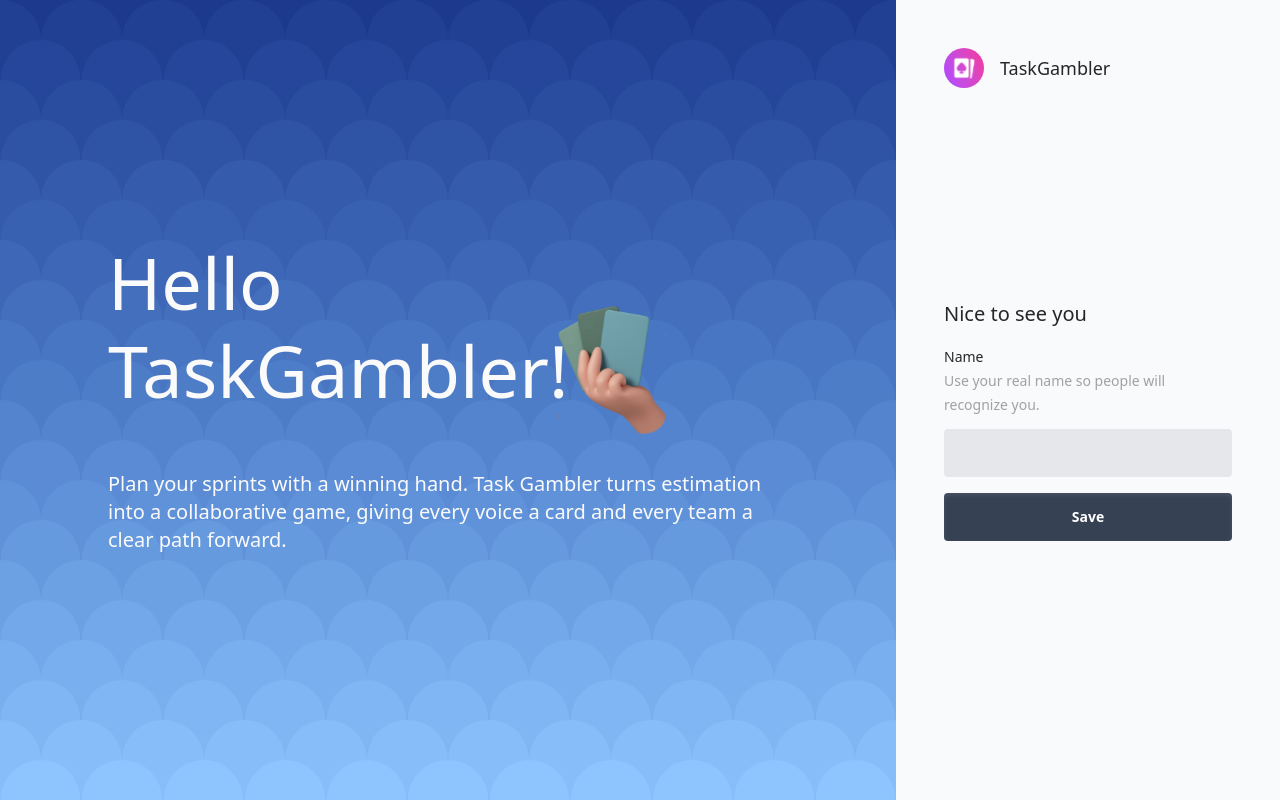
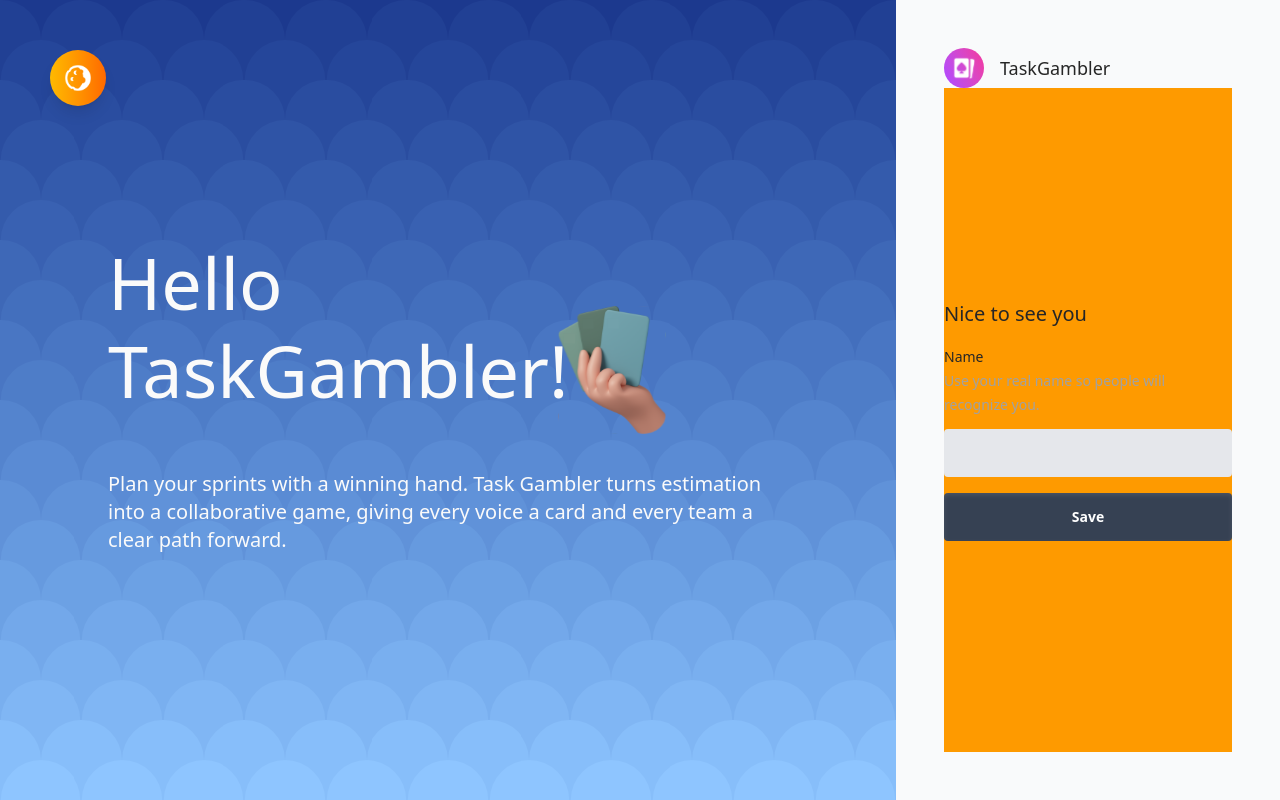
Before and after one commit to cristijigau/TaskGambler, a React (Vite) app: page / in a window 1280 px wide. Built offline with nearby package versions, Linux system fonts and the light colour scheme.

Commit message:
add theme switch toggle

```diff
--- a/src/App.tsx
+++ b/src/App.tsx
@@ -1,4 +1,3 @@
-import "./App.css";
 import { MainLayout } from "./views/MainLayout";
 
 function App() {
--- a/src/components/LoginForm.tsx
+++ b/src/components/LoginForm.tsx
@@ -49,7 +49,7 @@ export const LoginForm = ({ setIsLoggedIn }: Props) => {
   };
 
   return (
-    <div className="flex flex-col gap-4 size-full justify-center">
+    <div className="flex flex-col gap-4 size-full justify-center dark:bg-amber-500">
       <h3 className="text-xl font-medium text-neutral-800">
         Nice to see you {savedUsername && ` again, ${savedUsername}!`}
       </h3>
--- /dev/null
+++ b/src/components/ThemeToggle.tsx
@@ -0,0 +1,117 @@
+import { useState, useEffect, useRef, useCallback } from "react";
+import sunIcon from "../assets/sun.svg";
+import moonIcon from "../assets/moon.svg";
+import cn from "classnames";
+import { useThemeContext } from "../hooks/useThemeContext";
+
+export const ThemeToggle = () => {
+  const { isDark, toggleTheme } = useThemeContext();
+  const [position, setPosition] = useState({ x: 50, y: 50 });
+  const [isDragging, setIsDragging] = useState(false);
+  const [dragStart, setDragStart] = useState({ x: 0, y: 0 });
+  const [hasMoved, setHasMoved] = useState(false);
+  const mouseDownTimeRef = useRef<number>(0);
+
+  const handleMouseDown = (e: React.MouseEvent) => {
+    e.stopPropagation();
+    e.preventDefault();
+
+    setIsDragging(true);
+    setHasMoved(false);
+    mouseDownTimeRef.current = Date.now();
+
+    setDragStart({
+      x: e.clientX - position.x,
+      y: e.clientY - position.y,
+    });
+  };
+
+  const handleMouseUp = useCallback(
+    (e: MouseEvent) => {
+      e.stopPropagation();
+
+      const clickDuration = Date.now() - mouseDownTimeRef.current;
+
+      if (!hasMoved && clickDuration < 200) {
+        toggleTheme();
+      }
+
+      setIsDragging(false);
+      setHasMoved(false);
+    },
+    [hasMoved, toggleTheme]
+  );
+
+  useEffect(() => {
+    const handleMouseMove = (e: MouseEvent) => {
+      if (!isDragging) {
+        return;
+      }
+
+      const newX = e.clientX - dragStart.x;
+      const newY = e.clientY - dragStart.y;
+
+      const maxX = window.innerWidth - 60;
+      const maxY = window.innerHeight - 60;
+
+      const constrainedX = Math.max(0, Math.min(newX, maxX));
+      const constrainedY = Math.max(0, Math.min(newY, maxY));
+
+      const moveDistance =
+        Math.abs(constrainedX - position.x) +
+        Math.abs(constrainedY - position.y);
+      if (moveDistance > 5) {
+        setHasMoved(true);
+      }
+
+      setPosition({
+        x: constrainedX,
+        y: constrainedY,
+      });
+    };
+
+    if (isDragging) {
+      document.addEventListener("mousemove", handleMouseMove);
+      document.addEventListener("mouseup", handleMouseUp);
+    }
+
+    return () => {
+      document.removeEventListener("mousemove", handleMouseMove);
+      document.removeEventListener("mouseup", handleMouseUp);
+    };
+  }, [isDragging, dragStart, position, handleMouseUp]);
+
+  return (
+    <div
+      className={cn(
+        "fixed z-50 w-14 h-14 rounded-full shadow-lg cursor-pointer flex items-center justify-center transform select-none transition-colors duration-200",
+        {
+          "bg-gradient-to-r from-amber-400 to-orange-500": !isDark,
+          "bg-gradient-to-r from-purple-600 to-blue-600": isDark,
+        }
+      )}
+      style={{
+        left: `${position.x}px`,
+        top: `${position.y}px`,
+        cursor: isDragging ? "grabbing" : "grab",
+      }}
+      onMouseDown={handleMouseDown}
+    >
+      {isDark ? (
+        <img
+          src={sunIcon}
+          alt="Sun"
+          className="size-8 select-none pointer-events-none"
+          draggable={false}
+        />
+      ) : (
+        <img
+          src={moonIcon}
+          alt="Moon"
+          className="size-8 select-none pointer-events-none"
+          draggable={false}
+        />
+      )}
+    </div>
+  );
+};
--- /dev/null
+++ b/src/contexts/ThemeContext.tsx
@@ -0,0 +1,13 @@
+import { createContext } from "react";
+
+export type Theme = "light" | "dark";
+
+export interface ThemeContextType {
+  isDark: boolean;
+  toggleTheme: () => void;
+}
+
+export const ThemeContext = createContext<ThemeContextType>({
+  isDark: false,
+  toggleTheme: () => {},
+});
--- /dev/null
+++ b/src/contexts/ThemeProvider.tsx
@@ -0,0 +1,30 @@
+import { type PropsWithChildren } from "react";
+import {
+  ThemeContext,
+  type Theme,
+  type ThemeContextType,
+} from "../contexts/ThemeContext";
+import { useLocalStorageSlice } from "../hooks/useLocalStorageSlice";
+
+export const ThemeProvider = ({ children }: PropsWithChildren) => {
+  const { state: theme, saveState: setTheme } = useLocalStorageSlice<Theme>(
+    "theme",
+    "light"
+  );
+
+  const isDark = theme === "dark";
+
+  const toggleTheme = () => {
+    const newTheme = isDark ? "light" : "dark";
+    setTheme(newTheme);
+  };
+
+  const value: ThemeContextType = {
+    isDark,
+    toggleTheme,
+  };
+
+  return (
+    <ThemeContext.Provider value={value}>{children}</ThemeContext.Provider>
+  );
+};
--- /dev/null
+++ b/src/hooks/useThemeContext.ts
@@ -0,0 +1,12 @@
+import { useContext } from "react";
+import { ThemeContext, type ThemeContextType } from "../contexts/ThemeContext";
+
+export const useThemeContext = (): ThemeContextType => {
+  const context = useContext(ThemeContext);
+
+  if (context === undefined) {
+    throw new Error("useTheme must be used within a ThemeProvider");
+  }
+
+  return context;
+};
--- a/src/index.css
+++ b/src/index.css
@@ -1,4 +1,5 @@
 @import "tailwindcss";
+@custom-variant dark (&:where(.dark, .dark *));
 
 html,
 body,
--- a/src/views/MainLayout.tsx
+++ b/src/views/MainLayout.tsx
@@ -1,11 +1,16 @@
 import { LoginView } from "./LoginView";
 import { PlanningView } from "./PlanningView";
+import { ThemeToggle } from "../components/ThemeToggle";
+import { ThemeProvider } from "../contexts/ThemeProvider";
 
 export const MainLayout = () => {
   return (
-    <div className="relative size-full">
-      <LoginView />
-      <PlanningView />
-    </div>
+    <ThemeProvider>
+      <div className="relative size-full dark">
+        <LoginView />
+        <PlanningView />
+        <ThemeToggle />
+      </div>
+    </ThemeProvider>
   );
 };
```
Also changed, not shown: src/App.css (deleted), src/assets/moon.svg (added), src/assets/sun.svg (added).
